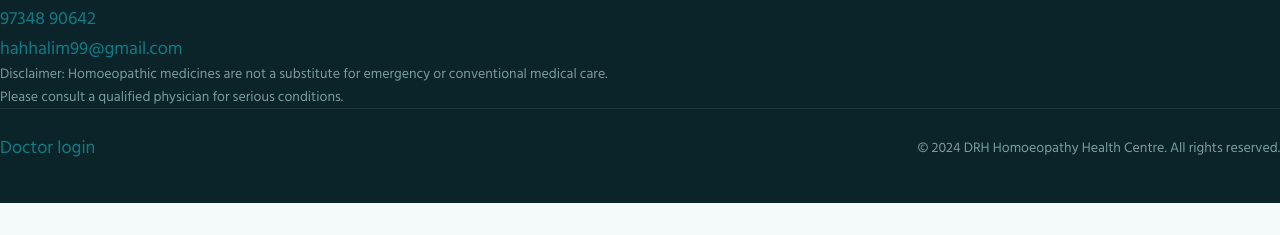
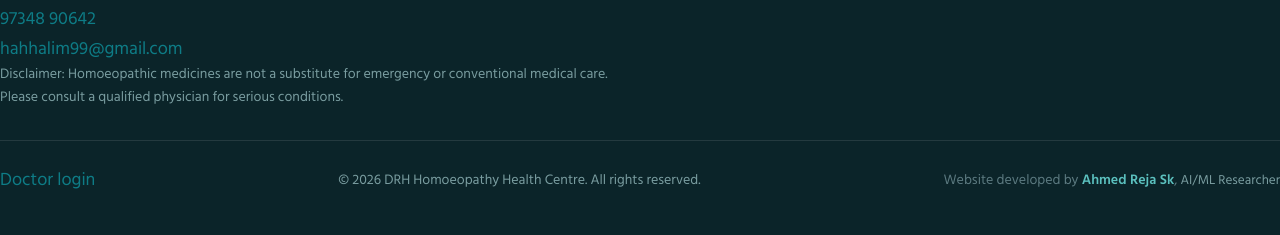
Before and after one commit to AhmedRejaSk/drh-website, a plain HTML site: page index.html in a window 1280 px wide. Shown: the part 5296-5531 px from the top of the page. Before the commit the page ends 5499 px from the top, so only its background shows below. Drawn offline with nearby package versions, Linux system fonts and the light colour scheme.

Commit message:
Add developer credit Ahmed Reja Sk and configure GitHub Pages repo ahmedreja078/drh-website

```diff
--- a/app.js
+++ b/app.js
@@ -216,9 +216,14 @@
     '      <a href="admin/" class="footer-admin-link"',
     '         data-en="Doctor login" data-bn="ডাক্তার লগইন">Doctor login</a>',
     '      <p class="footer-copy"',
-    '         data-en="&copy; 2024 DRH Homoeopathy Health Centre. All rights reserved."',
-    '         data-bn="&copy; ২০২৪ ডিআরএইচ হোমিওপ্যাথি স্বাস্থ্য কেন্দ্র। সর্বস্বত্ব সংরক্ষিত।">',
-    '        &copy; 2024 DRH Homoeopathy Health Centre. All rights reserved.',
+    '         data-en="&copy; 2026 DRH Homoeopathy Health Centre. All rights reserved."',
+    '         data-bn="&copy; ২০২৬ ডিআরএইচ হোমিওপ্যাথি স্বাস্থ্য কেন্দ্র। সর্বস্বত্ব সংরক্ষিত।">',
+    '        &copy; 2026 DRH Homoeopathy Health Centre. All rights reserved.',
+    '      </p>',
+    '      <p class="footer-developer">',
+    '        <span data-en="Website developed by" data-bn="ওয়েবসাইট নির্মাতা:">Website developed by</span> ',
+    '        <a href="https://ahmedreja078.github.io/" target="_blank" rel="noopener" class="dev-link">Ahmed Reja Sk</a>, ',
+    '        <span class="dev-role" data-en="AI/ML Researcher" data-bn="এআই/এমএল গবেষক">AI/ML Researcher</span>',
     '      </p>',
     '    </div>',
 
--- a/style.css
+++ b/style.css
@@ -2244,3 +2244,47 @@
   border-color: var(--primary);
   transform: scale(1.05);
 }
+
+/* Developer attribution link in footer */
+.footer-developer {
+  font-size: var(--text-sm);
+  color: var(--muted);
+  margin-top: 0.5rem;
+}
+
+.dev-link {
+  color: var(--mint);
+  font-weight: 600;
+  text-decoration: none;
+  transition: color 0.2s ease;
+}
+
+.dev-link:hover {
+  color: #fff;
+  text-decoration: underline;
+}
+
+.dev-role {
+  color: #7a9da0;
+  font-size: 0.825rem;
+}
+
+.footer-bottom {
+  display: flex;
+  flex-direction: column;
+  gap: 0.5rem;
+  border-top: 1px solid rgba(255, 255, 255, 0.1);
+  padding-top: 1.5rem;
+  margin-top: 2rem;
+}
+
+@media (min-width: 768px) {
+  .footer-bottom {
+    flex-direction: row;
+    justify-content: space-between;
+    align-items: center;
+  }
+  .footer-developer {
+    margin-top: 0;
+  }
+}
```
Also changed, not shown: 1 other file.
